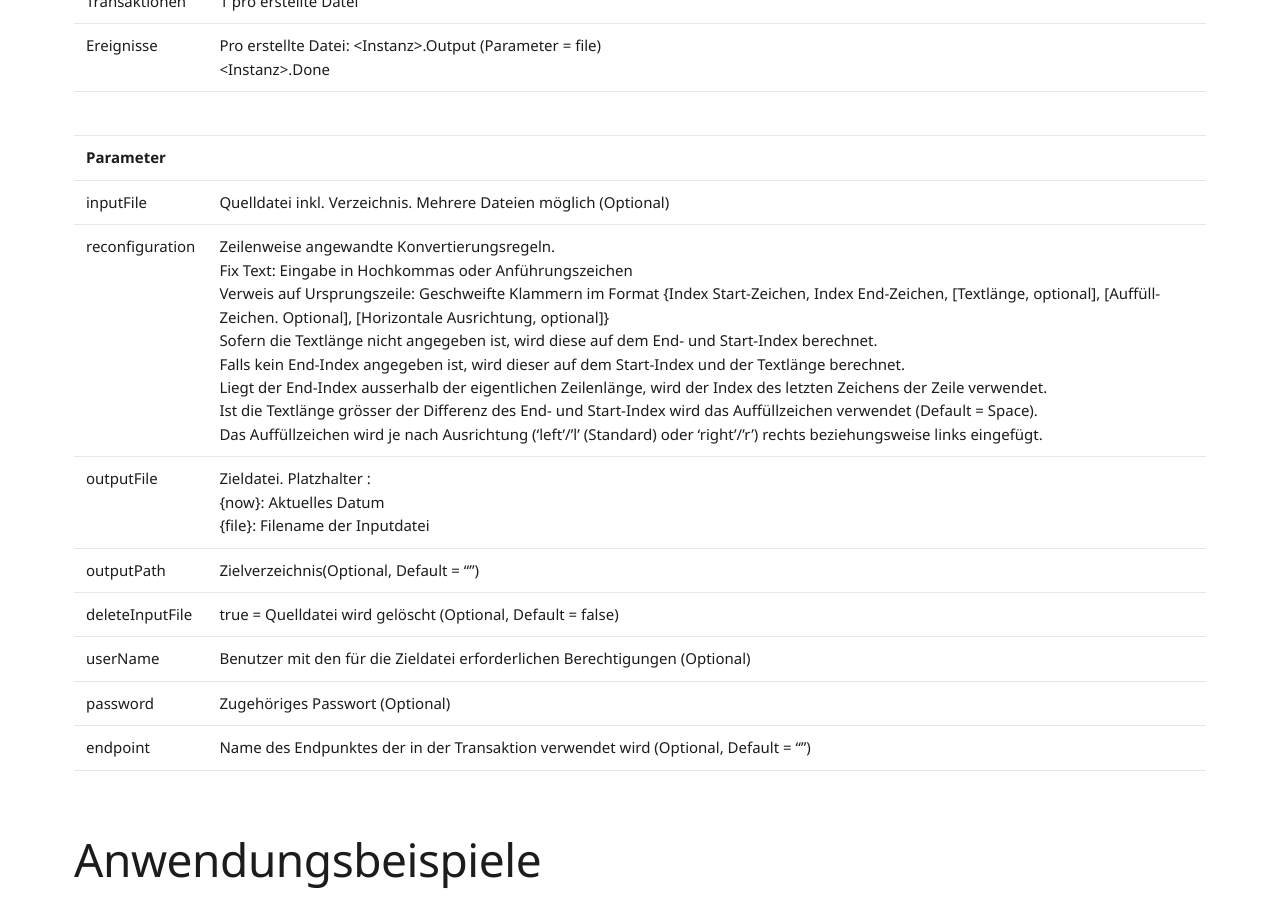
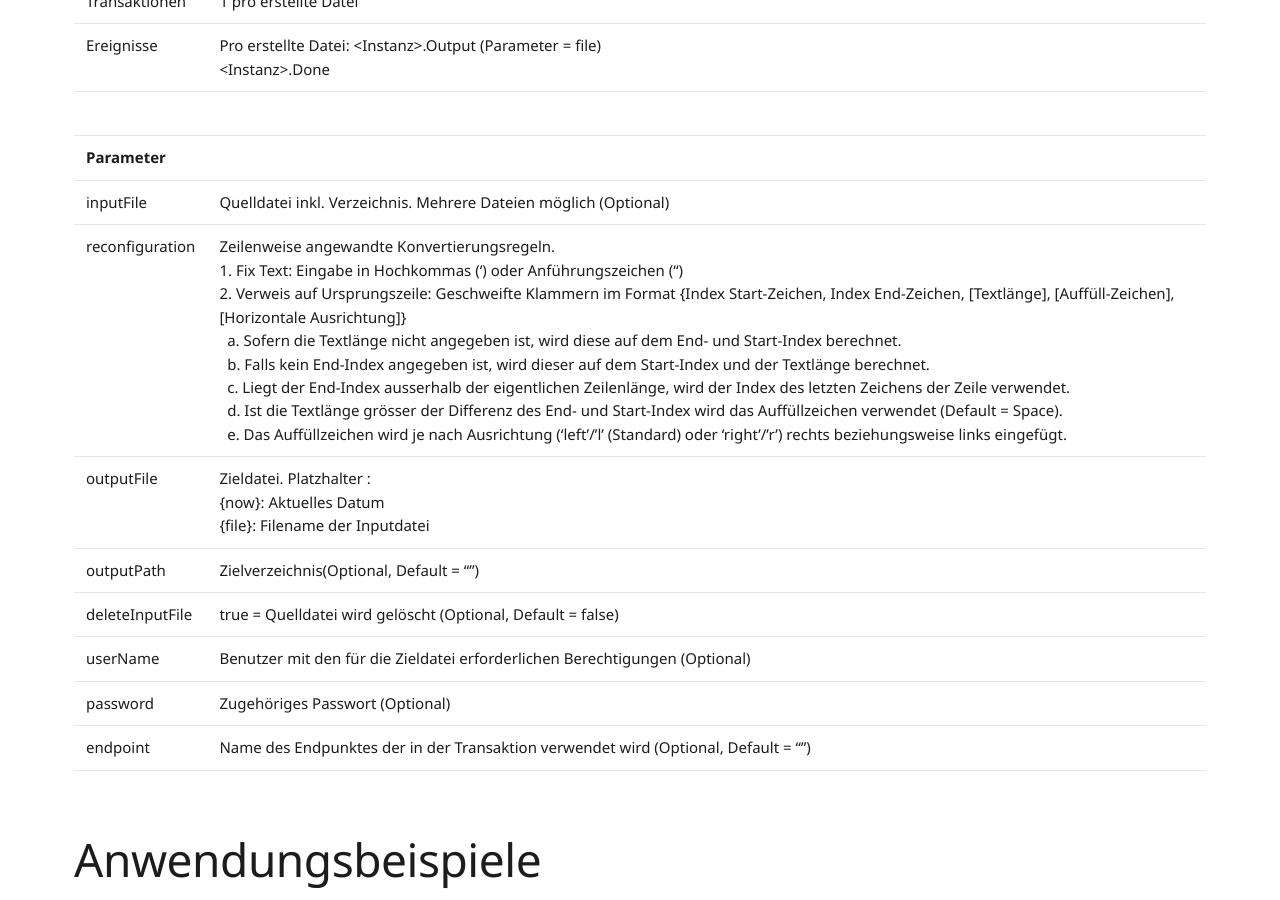
Before and after one commit to primesoft-group/oneconnexx-docs, a Jekyll site: the page built from _pages/addins/de/filereconstructor.md, in a window 1280 px wide and 900 px high, scrolled down 571 px. Built offline with Jekyll 4.4.1, drawn with Linux system fonts in a browser that asks for light colours; nearby versions of some CDN libraries; some web fonts are replaced.

Commit message:
Update filereconstructor.md

```diff
--- a/_pages/addins/de/filereconstructor.md
+++ b/_pages/addins/de/filereconstructor.md
@@ -16,7 +16,7 @@ Das FileReconstructor AddIn liest eine existierende Datei ein, formt zeilenweise
 | | |
 | __Parameter__ | |
 | inputFile | Quelldatei inkl. Verzeichnis. Mehrere Dateien möglich (Optional) |
-| reconfiguration | Zeilenweise angewandte Konvertierungsregeln.<br />Fix Text: Eingabe in Hochkommas oder Anführungszeichen<br />Verweis auf Ursprungszeile: Geschweifte Klammern im Format {Index Start-Zeichen, Index End-Zeichen, [Textlänge, optional], [Auffüll-Zeichen. Optional], [Horizontale Ausrichtung, optional]}<br />Sofern die Textlänge nicht angegeben ist, wird diese auf dem End- und Start-Index berechnet.<br />Falls kein End-Index angegeben ist, wird dieser auf dem Start-Index und der Textlänge berechnet.<br />Liegt der End-Index ausserhalb der eigentlichen Zeilenlänge, wird der Index des letzten Zeichens der Zeile verwendet.<br />Ist die Textlänge grösser der Differenz des End- und Start-Index wird das Auffüllzeichen verwendet (Default = Space).<br />Das Auffüllzeichen wird je nach Ausrichtung ('left'/'l' (Standard) oder 'right'/'r') rechts beziehungsweise links eingefügt. |
+| reconfiguration | Zeilenweise angewandte Konvertierungsregeln.<br />1. Fix Text: Eingabe in Hochkommas (') oder Anführungszeichen (")<br />2. Verweis auf Ursprungszeile: Geschweifte Klammern im Format {Index Start-Zeichen, Index End-Zeichen, [Textlänge], [Auffüll-Zeichen], [Horizontale Ausrichtung]}<br />&nbsp;&nbsp;a. Sofern die Textlänge nicht angegeben ist, wird diese auf dem End- und Start-Index berechnet.<br />&nbsp;&nbsp;b. Falls kein End-Index angegeben ist, wird dieser auf dem Start-Index und der Textlänge berechnet.<br />&nbsp;&nbsp;c. Liegt der End-Index ausserhalb der eigentlichen Zeilenlänge, wird der Index des letzten Zeichens der Zeile verwendet.<br />&nbsp;&nbsp;d. Ist die Textlänge grösser der Differenz des End- und Start-Index wird das Auffüllzeichen verwendet (Default = Space).<br />&nbsp;&nbsp;e. Das Auffüllzeichen wird je nach Ausrichtung ('left'/'l' (Standard) oder 'right'/'r') rechts beziehungsweise links eingefügt. |
 | outputFile | Zieldatei. Platzhalter : <br /> {now}: Aktuelles Datum<br />	{file}: Filename der Inputdatei |
 | outputPath | Zielverzeichnis(Optional, Default = "") |
 | deleteInputFile | true = Quelldatei wird gelöscht (Optional, Default = false) |
```
